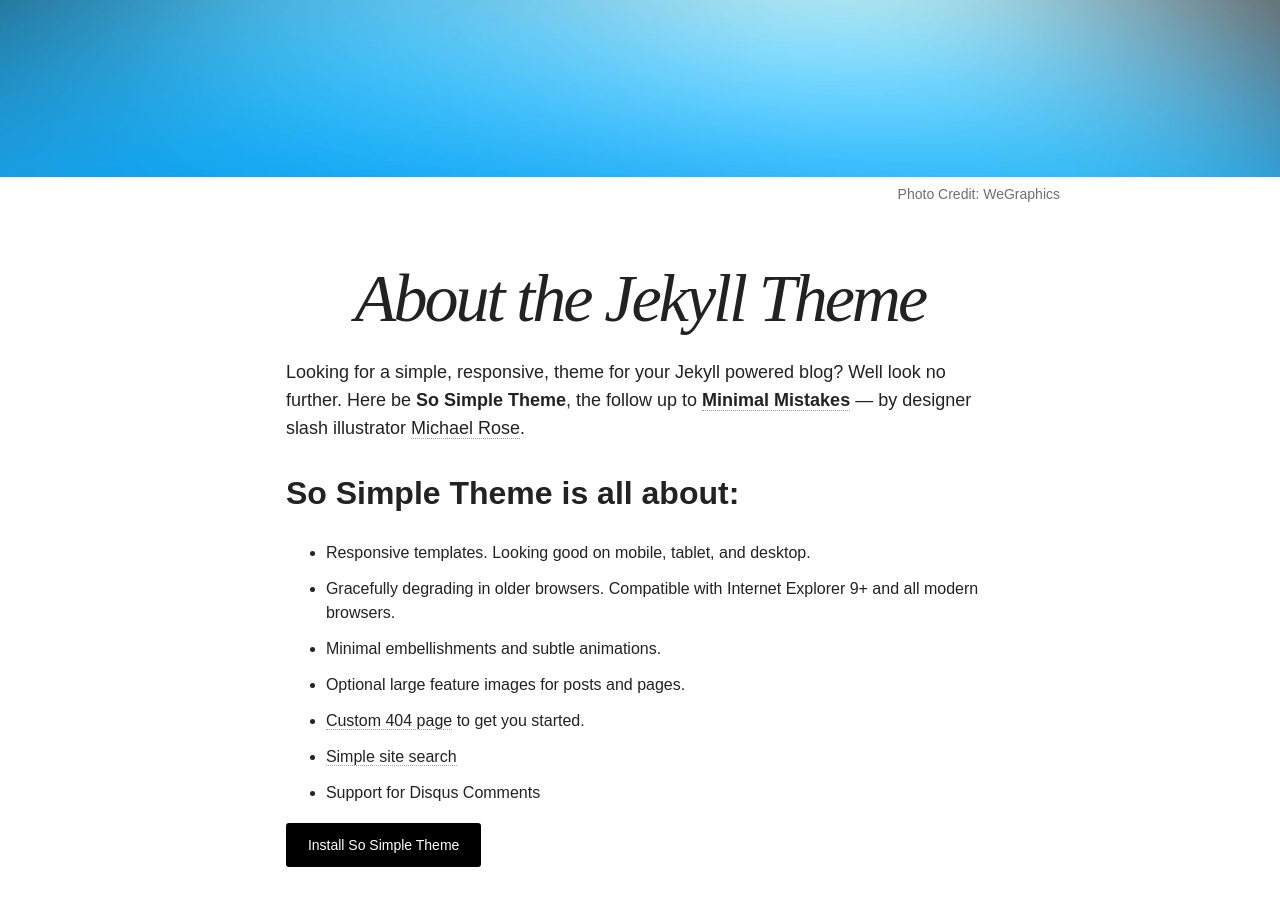
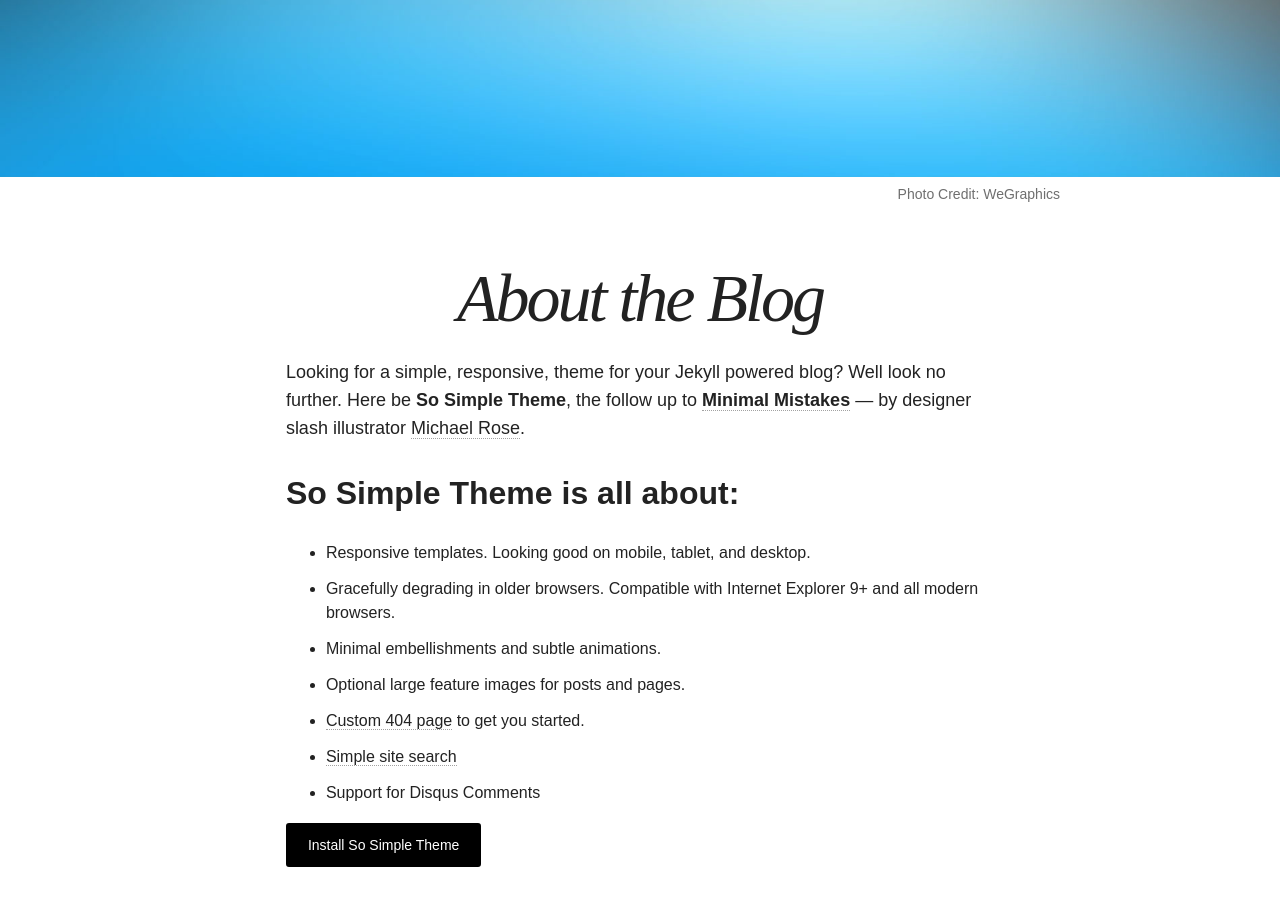
Before and after one commit to shundake/shundake.github.io, a Jekyll site: the page built from about/index.md, in a window 1280 px wide and 900 px high, scrolled down 516 px. Built offline with Jekyll 4.4.1, drawn with Linux system fonts in a browser that asks for light colours; nearby versions of some CDN libraries.

Commit message:
some changes

```diff
--- a/about/index.md
+++ b/about/index.md
@@ -1,6 +1,6 @@
 ---
 layout: page
-title: About the Jekyll Theme
+title: About the Blog
 excerpt: "So Simple is a responsive Jekyll theme for your words and images."
 modified: 2014-08-08T19:44:38.564948-04:00
 image:
```
Also changed, not shown: images/site-logo.png.
